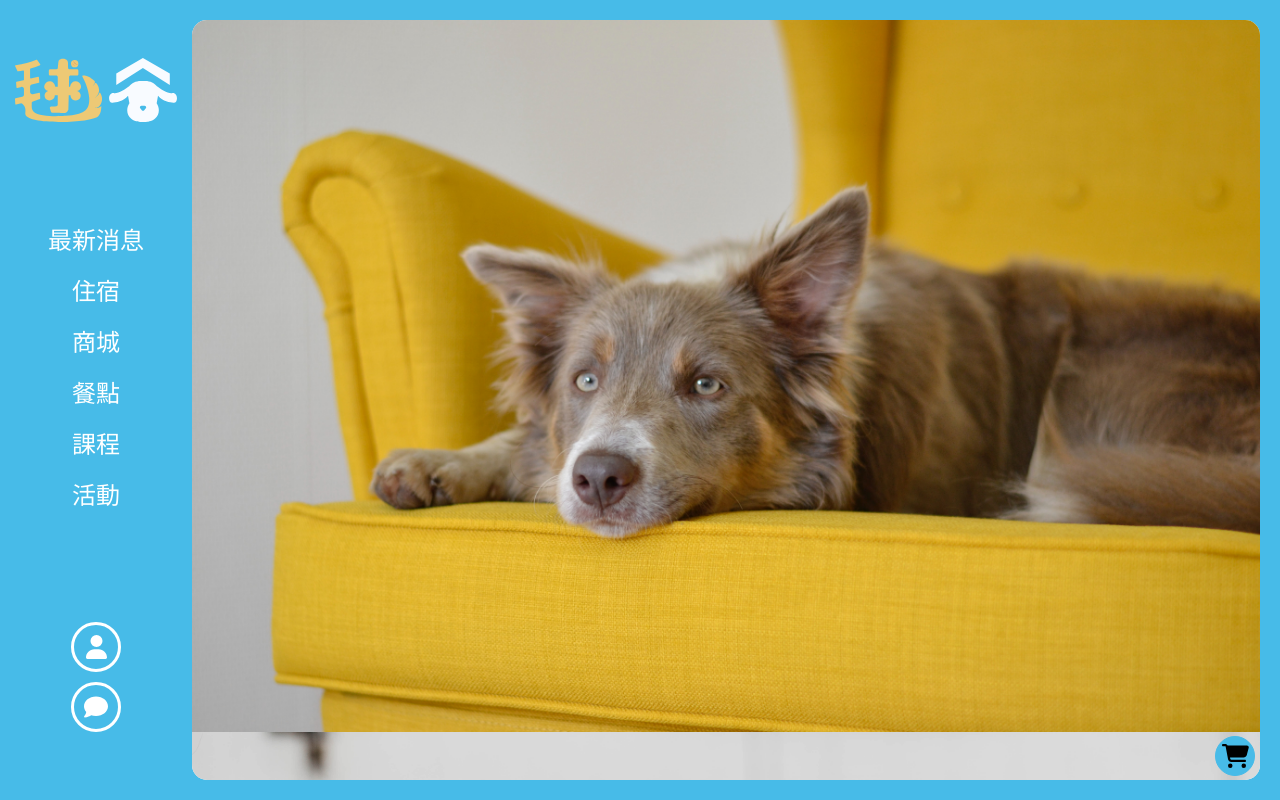
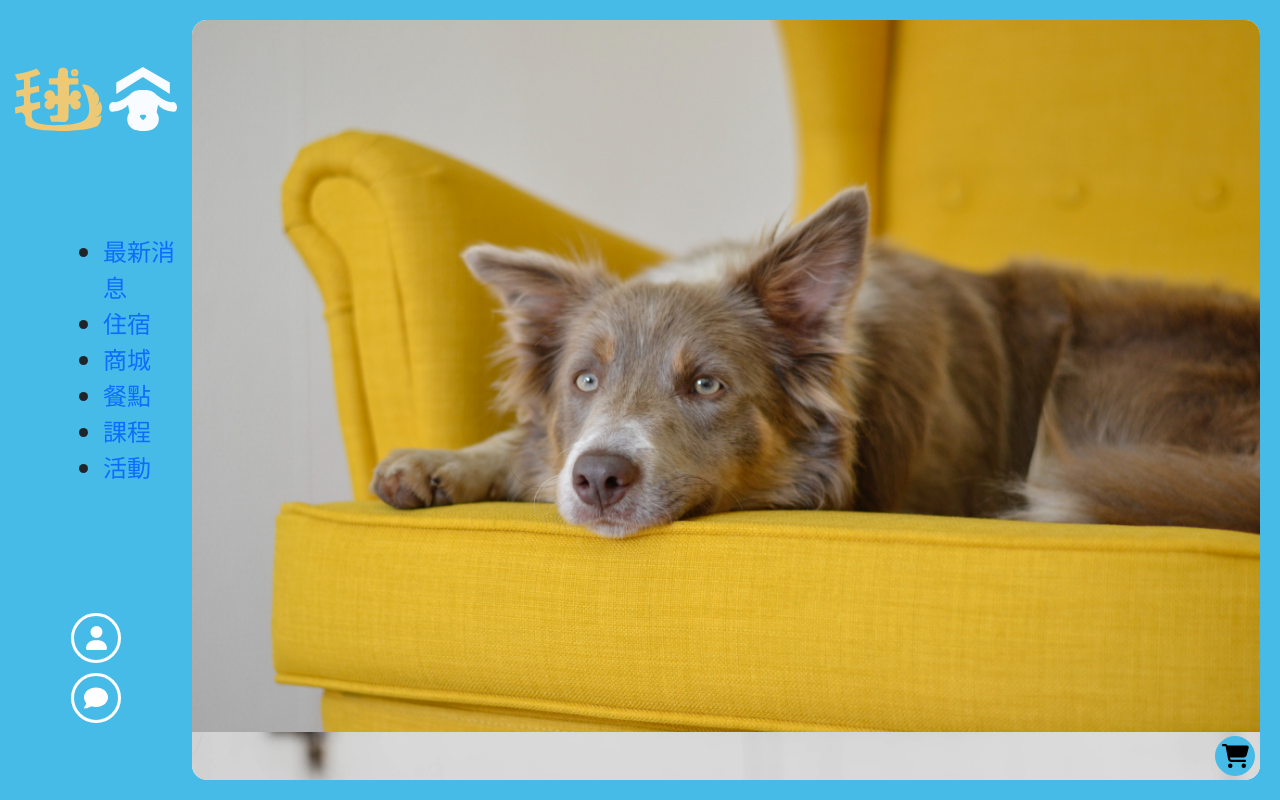
Before and after one commit to hiphop200199/ISpan129FE-team01-project, a React (Create React App) app: page / in a window 1280 px wide. Built offline with nearby package versions, Linux system fonts and the light colour scheme.

Commit message:
refactor: 修改 HTML標籤以提升維護性

```diff
--- a/src/layouts/Mainlayouts.js
+++ b/src/layouts/Mainlayouts.js
@@ -3,7 +3,7 @@ import { FontAwesomeIcon } from '@fortawesome/react-fontawesome'
 import { faCartShopping } from '@fortawesome/free-solid-svg-icons'
 import { Outlet } from 'react-router-dom'
 import Ball from '../img/layout/毬.svg' //圖片
-import Sidebar from './SideBar'
+import Menu from './Menu'
 import AbilityTrain from './AbilityTrain'
 function MainLayouts() {
   return (
@@ -11,7 +11,7 @@ function MainLayouts() {
       <div className="wrap">
         <nav className="nav">
           <img src={Ball} alt="" />
-          <Sidebar />
+          <Menu />
           <AbilityTrain />
         </nav>
         <main className="content-border">
--- a/src/layouts/sidebar.js
+++ b/src/layouts/Menu.js
@@ -1,10 +1,11 @@
 import { Link } from 'react-router-dom'
 import React from 'react'
-import Ball from '../img/layout/毬.svg' //圖片
+//圖片
+// import Ball from '../img/layout/毬.svg'
 
-function SideBar() {
+function Menu() {
   return (
-    <sidebar className="sidebar">
+    <menu className="menu">
       {/* <img src={require('../img/layout/毬.svg')} alt="" /> */}
 
       <ul>
@@ -27,8 +28,8 @@ function SideBar() {
           <Link to="/activity">活動</Link>
         </li>
       </ul>
-    </sidebar>
+    </menu>
   )
 }
 
-export default SideBar
+export default Menu
```
